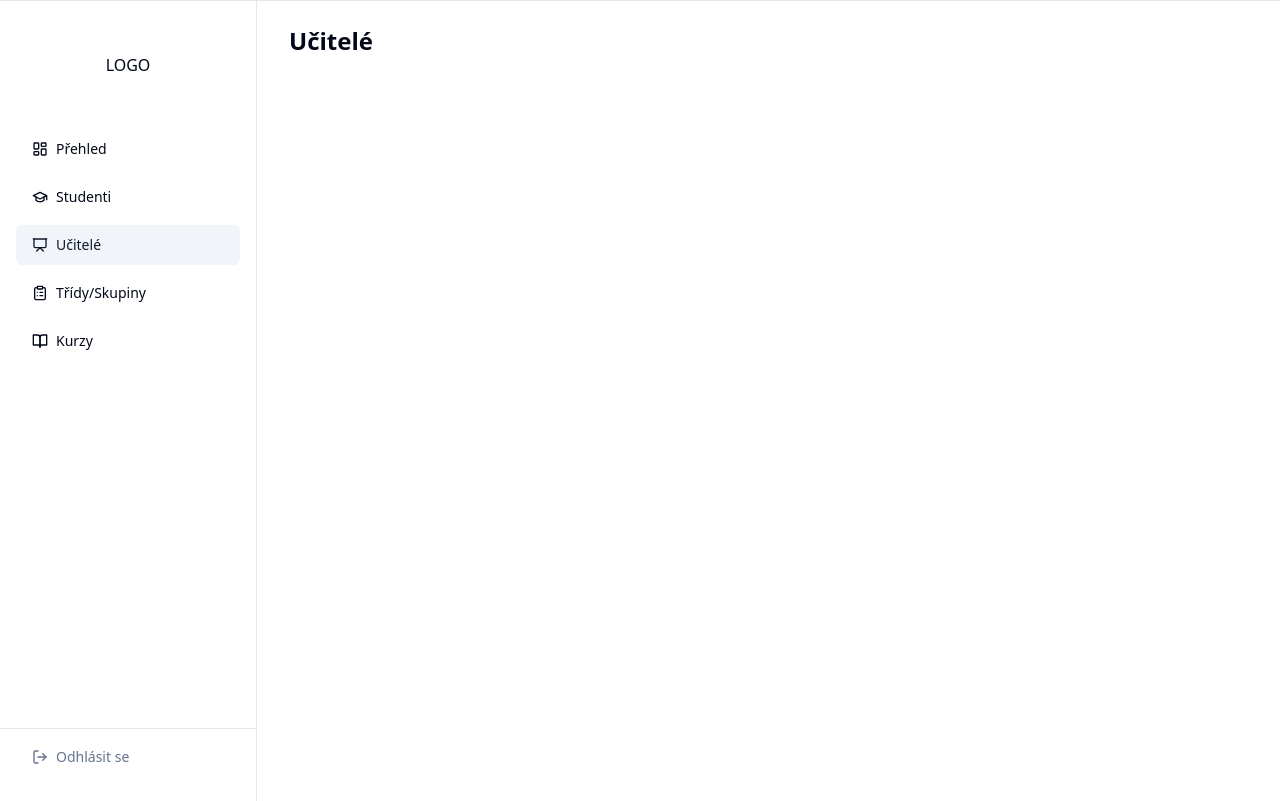
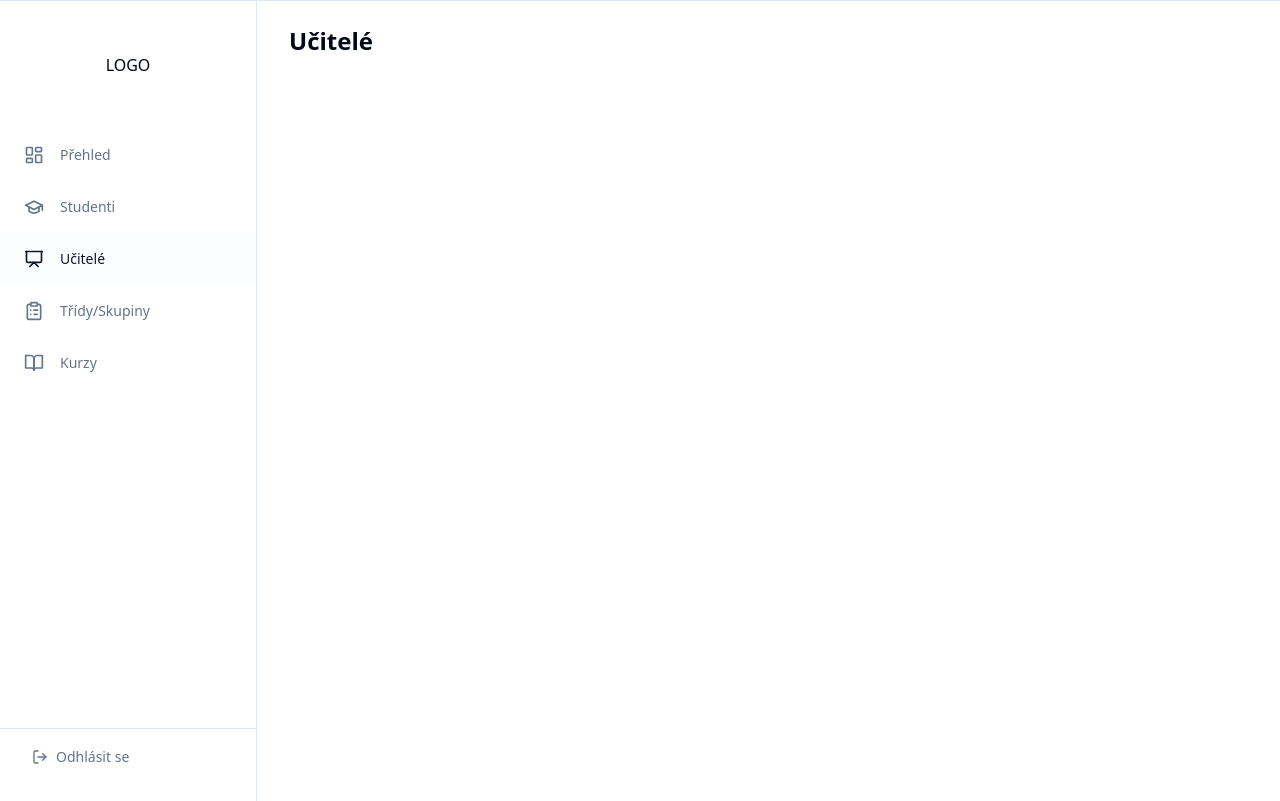
Before and after one commit to richardamare/classroom-frontend-nextjs13, a Next.js app: page /dashboard/teachers in a window 1280 px wide. Built offline with nearby package versions, Linux system fonts and the light colour scheme.

Commit message:
feat: redesign sidebar

```diff
--- a/src/components/sidebar.tsx
+++ b/src/components/sidebar.tsx
@@ -1,9 +1,9 @@
-import {Button, buttonVariants} from "@/components/ui/button";
 import {useRouter} from "next/router";
+import Link from "next/link";
+import {cn} from "@/lib/utils";
+import {buttonVariants} from "@/components/ui/button";
+import {LogOut} from "lucide-react";
 import {sidebarItems} from "@/lib/config";
-import Link from "next/link";
-import {LogOut} from "lucide-react";
-import {cn} from "@/lib/utils";
 
 interface SidebarProps {
 	className?: string;
@@ -20,22 +20,23 @@ export default function Sidebar({className}: SidebarProps) {
 	return (
 		<div className={className}>
 			<div className="space-y-4 py-4 flex flex-col justify-between h-full">
-				<div className="px-4 py-2 space-y-6">
+				<div className="py-2 space-y-6">
 					<div className="flex items-center justify-center h-20">
 						<h1>LOGO</h1>
 					</div>
-					<div className="space-y-2 mt-20">
+					<div className="mt-20">
 						{sidebarItems.office.map((item) => (
 							<>
-								<Button
-									variant={isActive(item.href) ? "secondary" : "ghost"}
-									size="default"
-									className="w-full justify-start"
-									onClick={() => router.push(item.href)}
-								>
-									<item.icon className="mr-2 w-4 h-4"/>
-									{item.label}
-								</Button>
+								<Link href={item.href}
+								      className={cn(
+									      "flex items-center gap-x-2 text-slate-500 text-sm font-[500] pl-6 hover:text-slate-600 hover:bg-slate-300/20 w-full",
+									      isActive(item.href) && "text-secondary-foreground bg-secondary/20"
+								      )}>
+									<div className="flex items-center gap-x-2 py-4">
+										<item.icon className="w-5 h-5 mr-2"/>
+										<span>{item.label}</span>
+									</div>
+								</Link>
 							</>
 						))}
 					</div>
```
